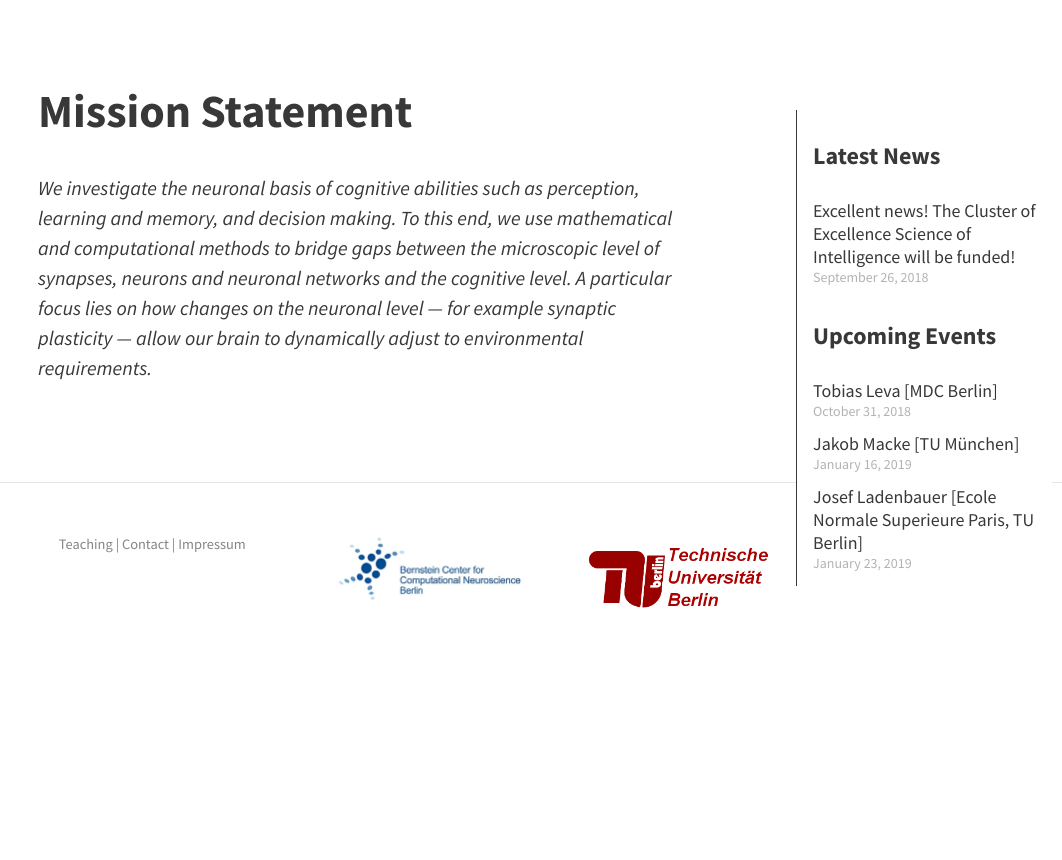
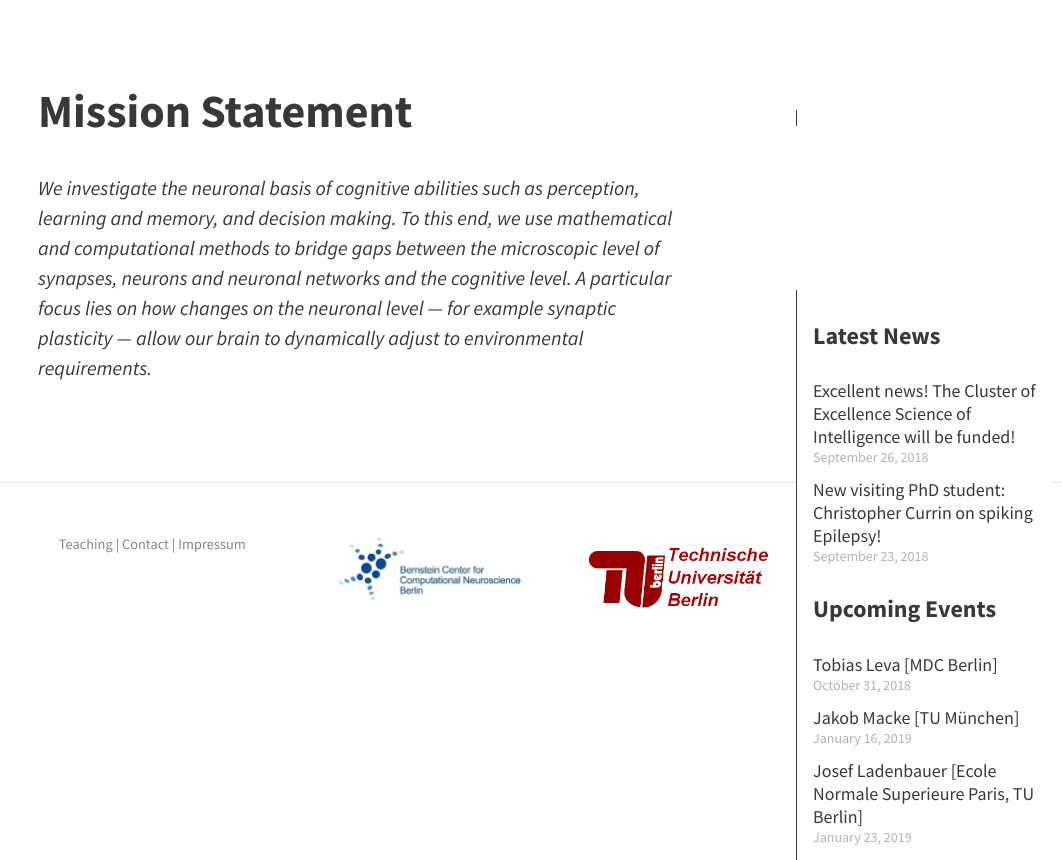
Before and after one commit to ge00rg/website-heroku, a Jekyll site: the page built from index.html, in a window 1280 px wide. Shown: the part 310-1170 px from the top of the page, without its empty margins (218-1280 px from the left). Built offline with Jekyll 4.4.1, drawn with Linux system fonts in a browser that asks for light colours; the list of posts is cut into pages by our own code; before the commit the page ends 975 px from its top, so only the background shows below that.

Commit message:
Update page_sidebar.html

```diff
--- a/_layouts/page_sidebar.html
+++ b/_layouts/page_sidebar.html
@@ -40,6 +40,11 @@
 {% assign max_posts=2 %}
 
 <div class="side_posts">
+</div>
+
+{% assign talks=site.talks | sort: 'date' %}
+{% assign max_events=3 %}
+<div class="side_events">
     <h1>Latest News</h1>
     {% assign i=0 %}
     {% for post in site.posts %}
@@ -51,11 +56,6 @@
         {% endif %}
         {% assign i = i | plus:1 %}
     {% endfor %}
-</div>
-
-{% assign talks=site.talks | sort: 'date' %}
-{% assign max_events=3 %}
-<div class="side_events">
     <h1>Upcoming Events</h1>
     {% capture nowunix %}{{'now' | date: '%s'}}{% endcapture %}
     {% assign i=0 %}
```
